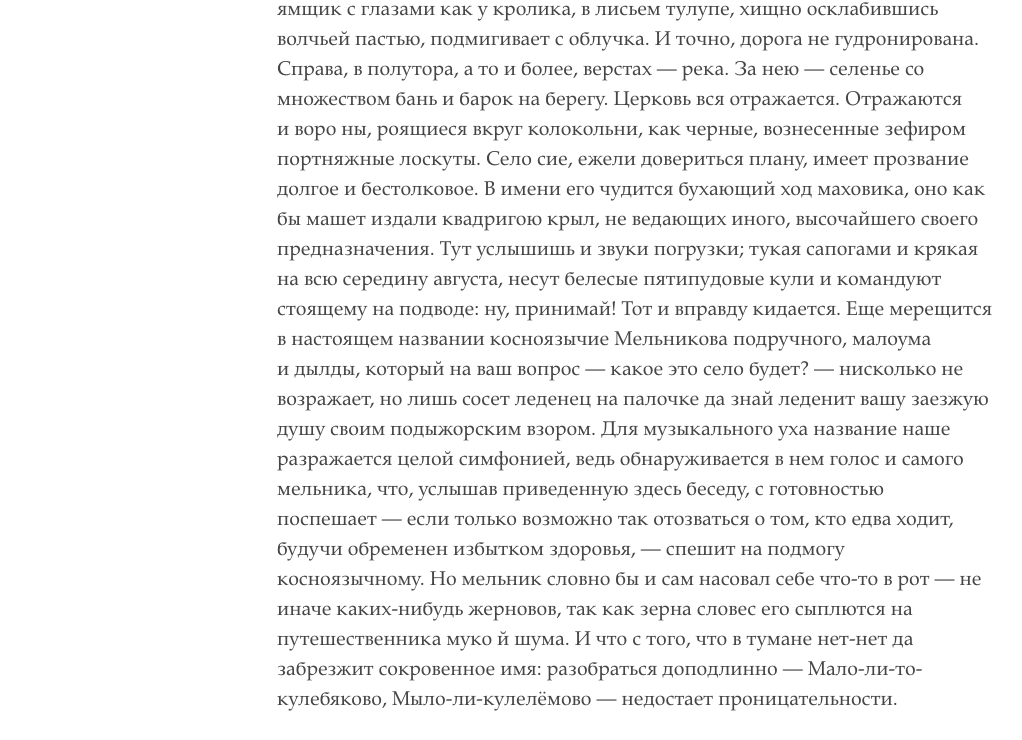
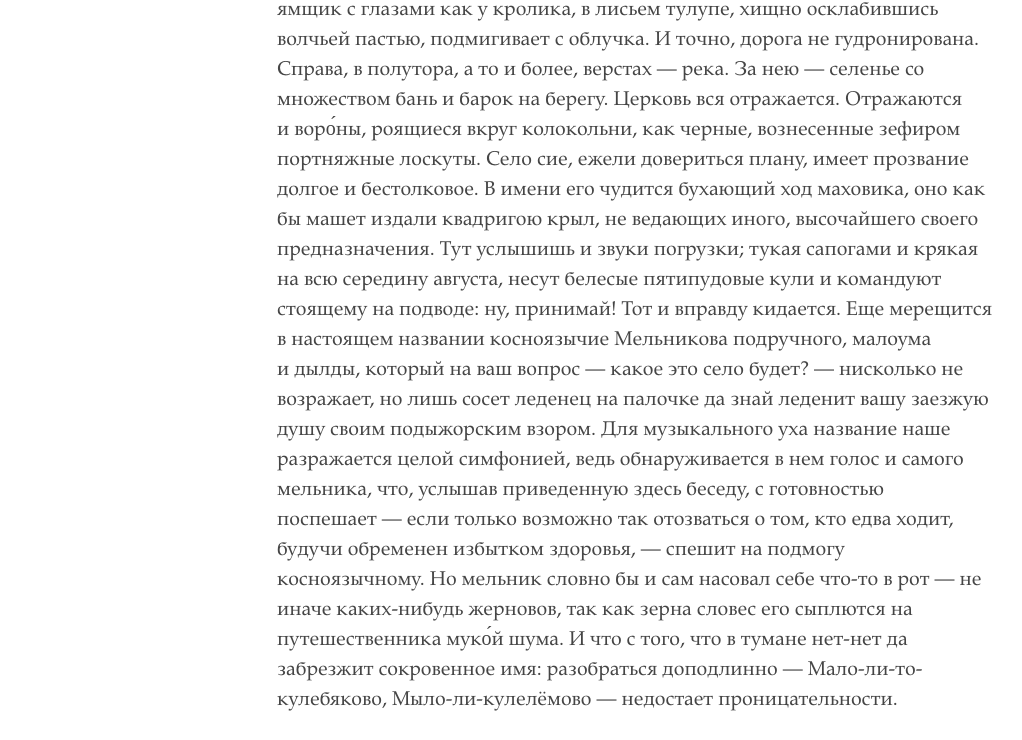
Before and after one commit to digbmc/dog-annotation-site, a Jekyll site: the page built from _texts/09_ru.md, in a window 1280 px wide and 1400 px high, scrolled down 5777 px. Shown: the part 620-1360 px from the top of the window, without its empty margins (3-1025 px from the left). Built offline with Jekyll 4.4.1, drawn with Linux system fonts in a browser that asks for light colours; some of the changed text lies outside the part shown.

Commit message:
added stresses

```diff
--- a/_texts/09_ru.md
+++ b/_texts/09_ru.md
@@ -29,7 +29,7 @@
 военрука*. Шагал нешироко, оловянно и, морося морзянкой, доносил, что первое применение танка в бою произошло бабьим летом
 шестнадцатого на Бзуре. *Война*. Воздух сер, равнодушен, недвижим.
 Дождь перепал накануне, сонные прифронтовые растения медленно
-обнажаются. И когда стрельба затихает, слышно, как слетают, пикируя, по-жестяному тяжелые листья дуба в дуброве, и базарят воро ны
+обнажаются. И когда стрельба затихает, слышно, как слетают, пикируя, по-жестяному тяжелые листья дуба в дуброве, и базарят воро́ны
 в той же дуброве на высоте, обозначенной на топографических картах
 отметкою двести семнадцать. Кроме того, слышно, как на лесопильне кто-то пилит пилою, а некто пиликает на концертино. А в траншеях и сапах противника, за спутанными, ужасно окислившимися
 и колючими проволоками, за кучей-малой разношерстных, разноплеменных ощерившихся и босых мертвяков, австрийские флейты,
@@ -134,7 +134,7 @@
 поживее. Позвякивает, светает. Эх, прокачу по тряской, ямщик с глазами как у кролика, в лисьем тулупе, хищно осклабившись волчьей
 пастью, подмигивает с облучка. И точно, дорога не гудронирована.
 Справа, в полутора, а то и более, верстах — река. За нею — селенье
-со множеством бань и барок на берегу. Церковь вся отражается. Отражаются и воро ны, роящиеся вкруг колокольни, как черные, вознесенные зефиром портняжные лоскуты. Село сие, ежели довериться
+со множеством бань и барок на берегу. Церковь вся отражается. Отражаются и воро́ны, роящиеся вкруг колокольни, как черные, вознесенные зефиром портняжные лоскуты. Село сие, ежели довериться
 плану, имеет прозвание долгое и бестолковое. В имени его чудится
 бухающий ход маховика, оно как бы машет издали квадригою крыл,
 не ведающих иного, высочайшего своего предназначения. Тут услышишь и звуки погрузки; тукая сапогами и крякая на всю середину
@@ -145,5 +145,5 @@
 обнаруживается в нем голос и самого мельника, что, услышав приведенную здесь беседу, с готовностью поспешает — если только возможно так отозваться о том, кто едва ходит, будучи обременен избытком здоровья, — спешит на подмогу косноязычному. Но мельник
 словно бы и сам насовал себе что-то в рот — не иначе каких-нибудь
 жерновов, так как зерна словес его сыплются на путешественника
-муко й шума. И что с того, что в тумане нет-нет да забрезжит сокровенное имя: разобраться доподлинно — Мало-ли-то-кулебяково,
+муко́й шума. И что с того, что в тумане нет-нет да забрезжит сокровенное имя: разобраться доподлинно — Мало-ли-то-кулебяково,
 Мыло-ли-кулелёмово — недостает проницательности.
```
